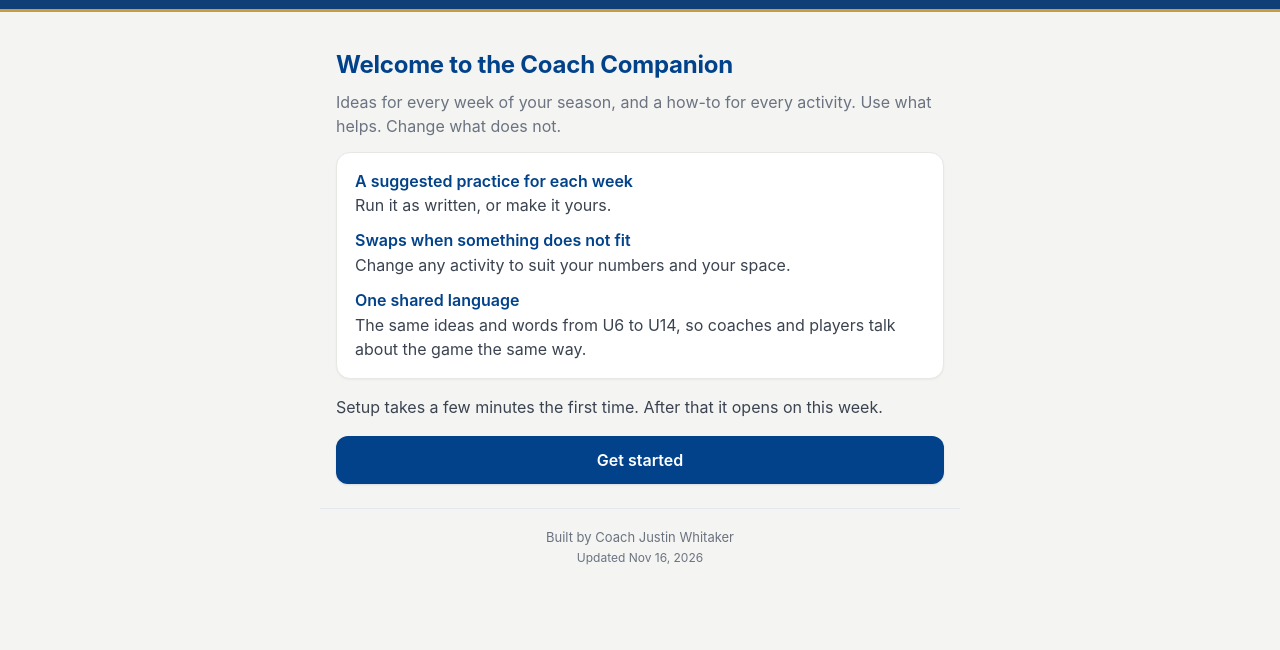
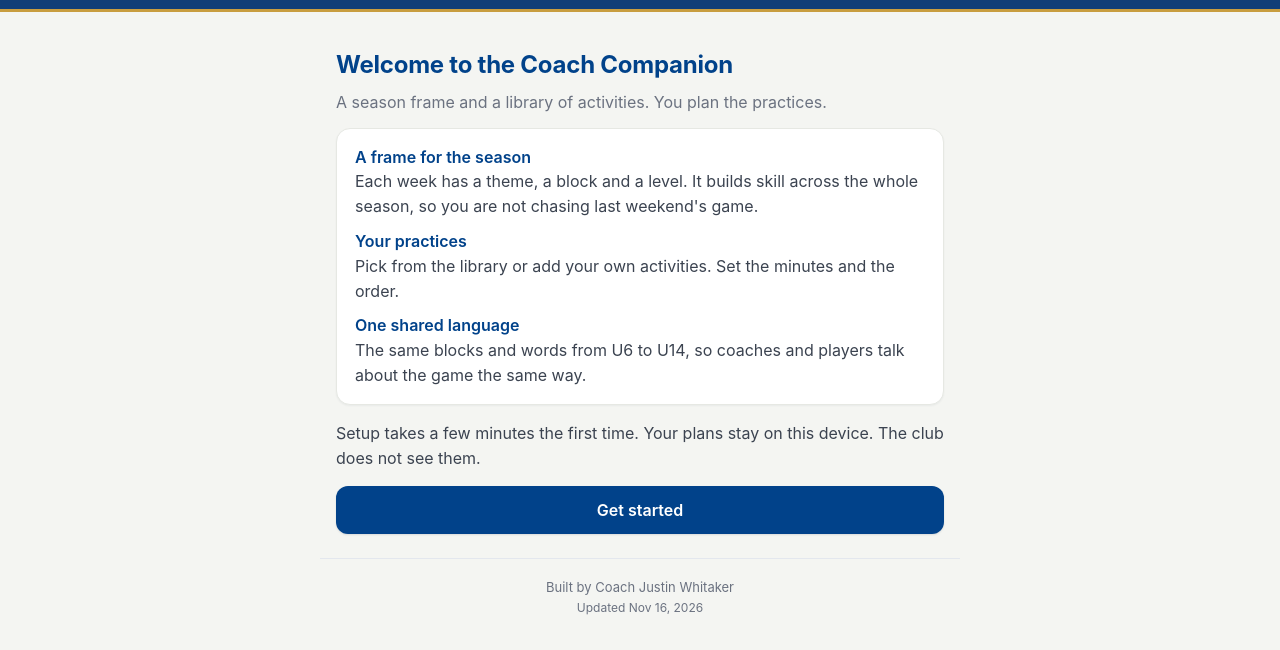
Before and after one commit to coachjustinwhitaker/Sgsc, a plain HTML site: page coachtool/build/comp.html in a window 1280 px wide. Shown: the part 58-708 px from the top of the page. Drawn offline with Linux system fonts and the light colour scheme.

Commit message:
Comp welcome and tour copy (#38)
* Rec and comp as two pages; U14 comp plan with phases, stages and an activity picker

Co-Authored-By: Claude Sonnet 5.5 <noreply@anthropic.com>
Claude-Session: https://claude.ai/code/session_01YHeFbJ6F4mfeyMSoYXSyDv

* Comp practice builder: add from library, add your own, minutes, order; no status labels; privacy line in Setup

Co-Authored-By: Claude Sonnet 5.5 <noreply@anthropic.com>
Claude-Session: https://claude.ai/code/session_01YHeFbJ6F4mfeyMSoYXSyDv

* Comp: season note says weekly themes are a suggested periodization (Season tab, tour, guide)

Co-Authored-By: Claude Sonnet 5.5 <noreply@anthropic.com>
Claude-Session: https://claude.ai/code/session_01YHeFbJ6F4mfeyMSoYXSyDv

* Comp welcome and tour copy

Co-Authored-By: Claude Sonnet 5.5 <noreply@anthropic.com>
Claude-Session: https://claude.ai/code/session_01YHeFbJ6F4mfeyMSoYXSyDv

---------

Co-authored-by: Claude <noreply@anthropic.com>

```diff
--- a/coachtool/build/comp.html
+++ b/coachtool/build/comp.html
@@ -125,7 +125,11 @@ function rulesHtml(){
 }
 function tabs(on){ return `<nav class="tabs">${[['now','This week'],['plan','Season'],['library','Library'],['guide','Guide'],['more','More']].map(([h,l]) => `<a href="#" data-nav="${h}" class="${on===h||(h==='more'&&(on==='goals'||on==='setup'))?'on':''}">${l}</a>`).join('')}</nav>`; }
 function viewWelcome(){
-  app.innerHTML = `<h1 style="margin-top:18px">Welcome to the Coach Companion</h1><p class="lead">Ideas for every week of your season, and a how-to for every activity. Use what helps. Change what does not.</p>
+  const comp = DATA.area === 'comp';
+  app.innerHTML = comp ? `<h1 style="margin-top:18px">Welcome to the Coach Companion</h1><p class="lead">A season frame and a library of activities. You plan the practices.</p>
+  <div class="card"><p><b>A frame for the season</b><br>Each week has a theme, a block and a level. It builds skill across the whole season, so you are not chasing last weekend's game.</p><p><b>Your practices</b><br>Pick from the library or add your own activities. Set the minutes and the order.</p><p><b>One shared language</b><br>The same blocks and words from U6 to U14, so coaches and players talk about the game the same way.</p></div>
+  <p class="note">Setup takes a few minutes the first time. Your plans stay on this device. The club does not see them.</p><button id="gs">Get started</button>`
+  : `<h1 style="margin-top:18px">Welcome to the Coach Companion</h1><p class="lead">Ideas for every week of your season, and a how-to for every activity. Use what helps. Change what does not.</p>
   <div class="card"><p><b>A suggested practice for each week</b><br>Run it as written, or make it yours.</p><p><b>Swaps when something does not fit</b><br>Change any activity to suit your numbers and your space.</p><p><b>One shared language</b><br>The same ideas and words from U6 to U14, so coaches and players talk about the game the same way.</p></div>
   <p class="note">Setup takes a few minutes the first time. After that it opens on this week.</p><button id="gs">Get started</button>`;
   $('#gs').onclick = () => go('setup');
@@ -177,7 +181,7 @@ function tourSteps(){
   org.push(`<div class="card"><p>${P.prepared}</p></div>`);
   add('How a session is organized', 'The shape, and how to get ready.', [org.join('')]);
   if(T.rules && T.rules.length) add('Game rules at this age', 'What to know before the first game. If a referee or your league says otherwise, they win.', [rulesHtml()]);
-  add('Your season', `${plan.weeks.length} weeks, ${plan.sessions_per_week === 1 ? 'one practice' : 'two practices'} a week. Each week has one focus.`, chunk(plan.weeks, 99).map(g => (plan.season_note ? `<div class="card"><p>${plan.season_note}</p></div>` : '') + g.map(w => `<div class="card"><b>Week ${w.week}</b><div class="note">${w.focus}</div></div>`).join('')));
+  add('Your season', `${plan.weeks.length} weeks, ${plan.sessions_per_week === 1 ? 'one practice' : 'two practices'} a week. ${DATA.area === 'comp' ? 'Each week has a theme and a block. You plan the practices.' : 'Each week has one focus.'}`, chunk(plan.weeks, 99).map(g => (plan.season_note ? `<div class="card"><p>${plan.season_note}</p></div>` : '') + g.map(w => `<div class="card"><b>Week ${w.week}</b><div class="note">${w.focus}</div></div>`).join('')));
   const seen = [], topics = steps.filter(s => !seen.includes(s.title) && seen.push(s.title)).map(s => `<li style="margin:8px 0"><b>${s.title}</b><br><span class="note">${s.sub}</span></li>`).join(''), mins = Math.max(5, Math.round((steps.length + 1) * 0.7));
   steps.unshift({title: 'Before you start', sub: `A short tour of your ${T.label} group. Here is what is coming.`, part: '', html: `<div class="card"><ul style="padding-left:20px;margin:6px 0">${topics}</ul></div><p>About ${mins} minutes. You can skip any of it, and all of it stays in the Guide for later.</p>`});
   return steps;
```
Also changed, not shown: coachtool/app/index.html (+6 -2 lines), coachtool/build/rec.html (+6 -2 lines).
